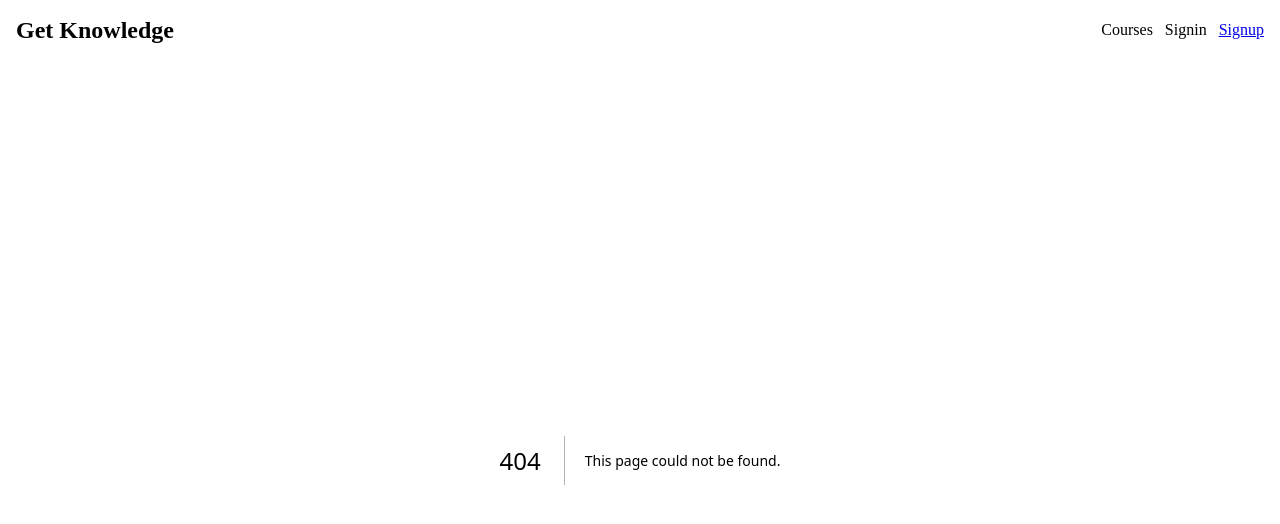
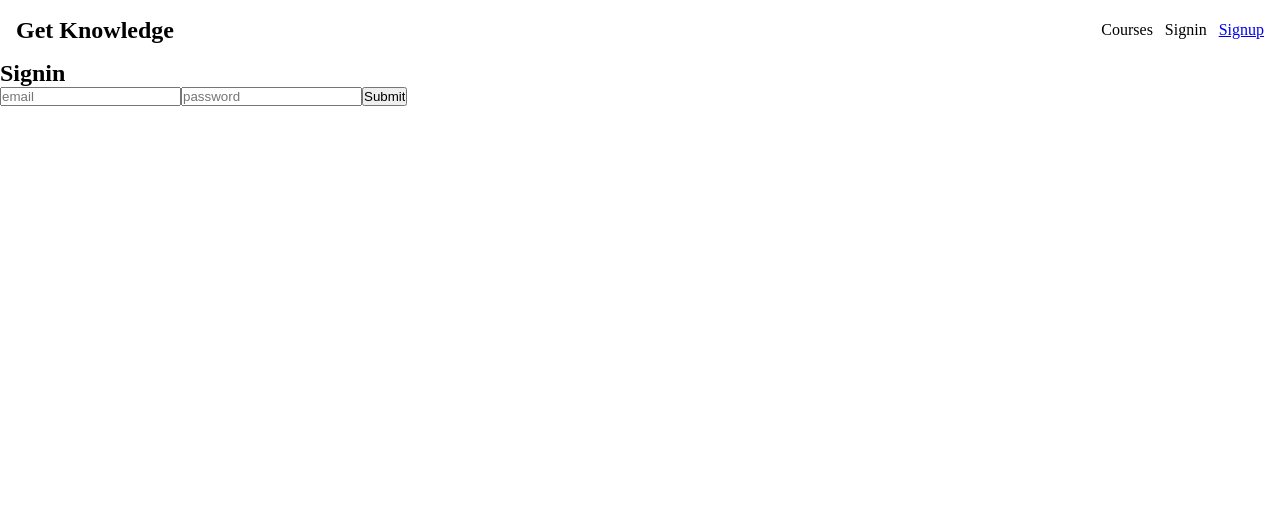
Before and after one commit to Alejandro-Bernal-M/courses-front, a Next.js app: page /signin in a window 1280 px wide. Before the commit this address had no page. Shown: the top 524 px of the page. Built offline with nearby package versions, Linux system fonts and the light colour scheme; no server answers.

Commit message:
Add signin page

```diff
--- /dev/null
+++ b/app/signin/page.tsx
@@ -0,0 +1,67 @@
+'use client'
+
+import toast from "react-hot-toast";
+import apiEndpoints from "@/utils/apiEndpoints";
+import axios from "axios";
+import { useDispatch } from "react-redux";
+import {signin} from "@/redux/slices/userSlice";
+import { useRouter } from "next/navigation";
+
+type SigninProps = {
+  email: FormDataEntryValue;
+  password: FormDataEntryValue;
+};
+
+const Signin = () => {
+  const router = useRouter();
+  const dispatch = useDispatch();
+
+  const handleSubmit = (e: React.FormEvent<HTMLFormElement>) => {
+    e.preventDefault();
+    let form = e.currentTarget;
+
+    const formData = new FormData(e.currentTarget);
+    const email = formData.get('email');
+    const password = formData.get('password');
+
+    if(!email || !password ){
+      toast.error('Please fill all fields');
+      return;
+    }
+
+    const body: SigninProps = {
+      email,
+      password,
+    };
+
+
+    axios.post(apiEndpoints.signin, body)
+      .then(res => {
+        console.log(res);
+        dispatch(signin(res.data))
+        toast.success('Signin successfully');
+        form.reset();
+        router.push('/');
+        localStorage.setItem('token', JSON.stringify(res.data.token));
+        localStorage.setItem('user', JSON.stringify(res.data.user));
+      })
+      .catch(err => {
+        console.log(err);
+        toast.error(err.response.data.message || 'Something went wrong');
+      });
+
+
+  };
+    return (
+      <section>
+      <form onSubmit={handleSubmit}>
+        <h1>Signin</h1>
+        <input type="email" name="email" placeholder="email" />
+        <input type="password" name="password" placeholder="password" />
+        <input type="submit" value="Submit"/>
+      </form>
+    </section>
+    );
+};
+
+export default Signin;
```
